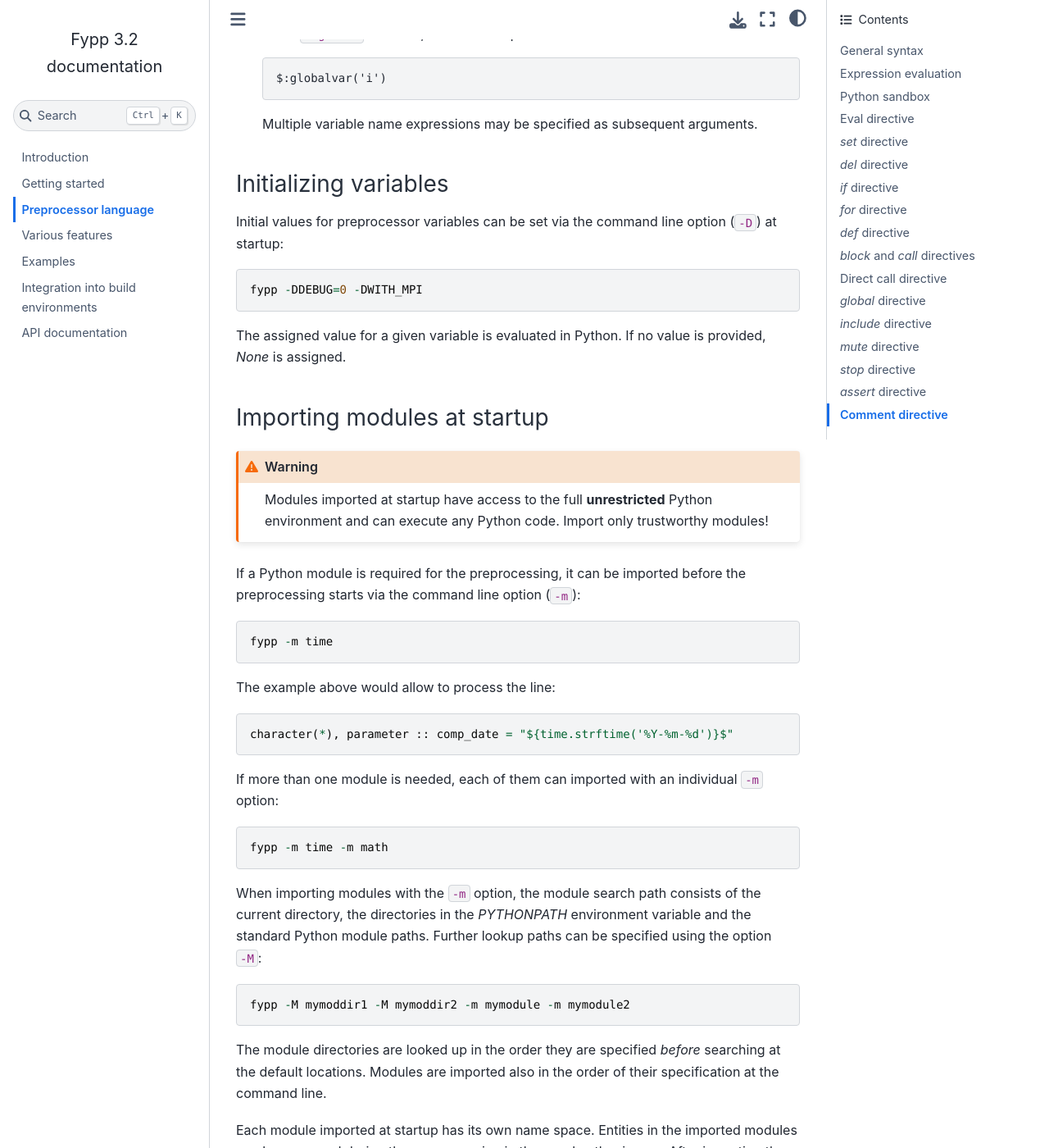
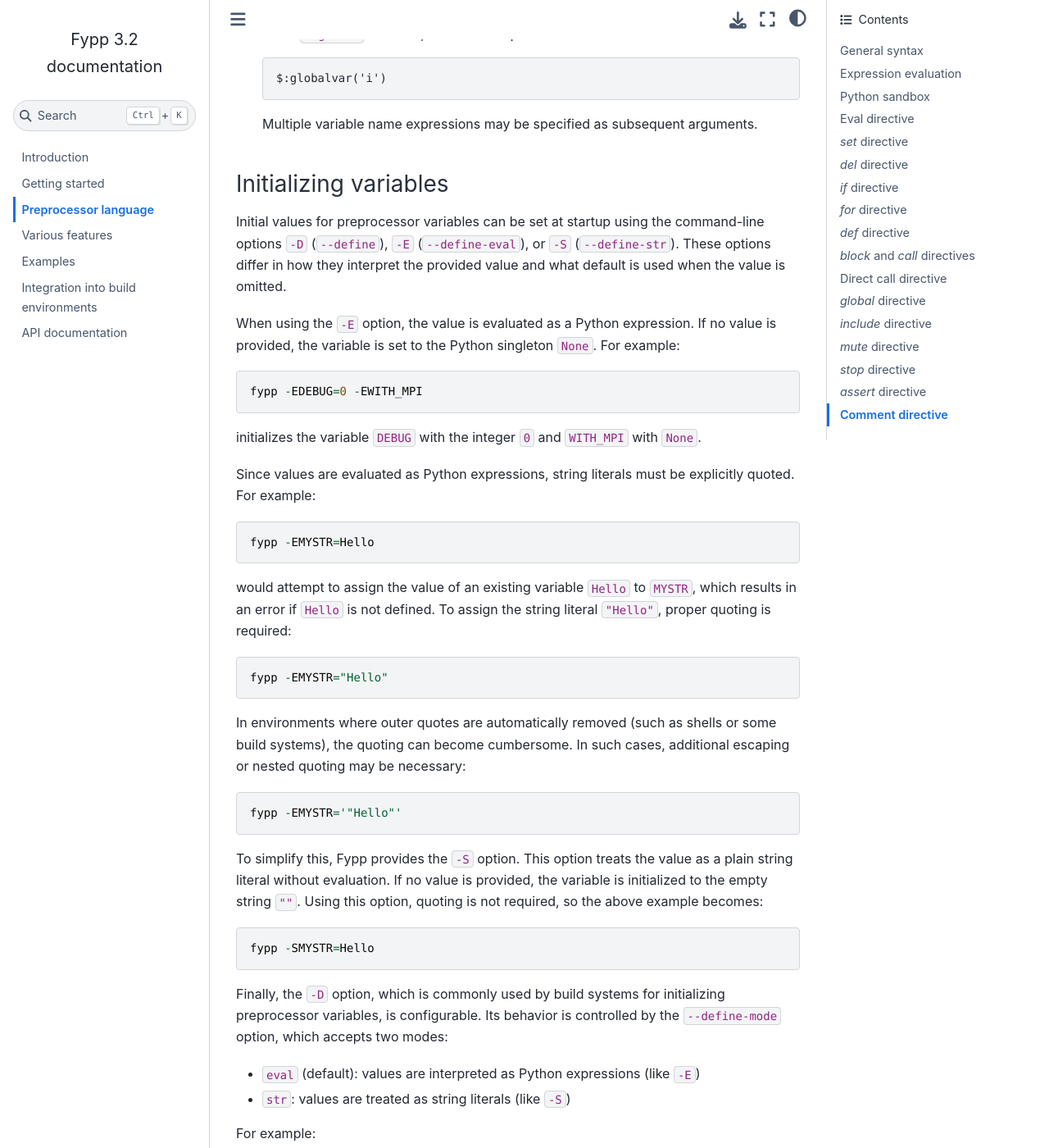
Before and after one commit to aradi/fypp, a Sphinx documentation site: the page built from docs/preprocessor-language.rst, in a window 1280 px wide and 1400 px high, scrolled down 5485 px. Shown: the whole window at 82% size. Built offline with Sphinx 7.4.7 and the Sphinx Book theme 1.1.4, drawn with Linux system fonts in a browser that asks for light colours; some of the changed text lies outside the part shown.

Commit message:
Implement options --define-mode,  -E and -S (#52)

```diff
--- a/docs/preprocessor-language.rst
+++ b/docs/preprocessor-language.rst
@@ -245,13 +245,66 @@
 Initializing variables
 ----------------------
 
-Initial values for preprocessor variables can be set via the command line option
-(``-D``) at startup::
+Initial values for preprocessor variables can be set at startup using the
+command-line options ``-D`` (``--define``), ``-E`` (``--define-eval``), or
+``-S`` (``--define-str``). These options differ in how they interpret the
+provided value and what default is used when the value is omitted.
 
-  fypp -DDEBUG=0 -DWITH_MPI
+When using the ``-E`` option, the value is evaluated as a Python expression. If
+no value is provided, the variable is set to the Python singleton ``None``. For
+example::
 
-The assigned value for a given variable is evaluated in Python. If no value is
-provided, `None` is assigned.
+  fypp -EDEBUG=0 -EWITH_MPI
+
+initializes the variable ``DEBUG`` with the integer ``0`` and ``WITH_MPI`` with
+``None``.
+
+Since values are evaluated as Python expressions, string literals must be
+explicitly quoted. For example::
+
+  fypp -EMYSTR=Hello
+
+would attempt to assign the value of an existing variable ``Hello`` to
+``MYSTR``, which results in an error if ``Hello`` is not defined. To assign the
+string literal ``"Hello"``, proper quoting is required::
+
+  fypp -EMYSTR="Hello"
+
+In environments where outer quotes are automatically removed (such as shells or
+some build systems), the quoting can become cumbersome. In such cases,
+additional escaping or nested quoting may be necessary::
+
+  fypp -EMYSTR='"Hello"'
+
+To simplify this, Fypp provides the ``-S`` option. This option treats the value
+as a plain string literal without evaluation. If no value is provided, the
+variable is initialized to the empty string ``""``. Using this option, quoting
+is not required, so the above example becomes::
+
+  fypp -SMYSTR=Hello
+
+Finally, the ``-D`` option, which is commonly used by build systems for
+initializing preprocessor variables, is configurable. Its behavior is controlled
+by the ``--define-mode`` option, which accepts two modes:
+
+- ``eval`` (default): values are interpreted as Python expressions (like ``-E``)
+- ``str``: values are treated as string literals (like ``-S``)
+
+For example::
+
+  fypp --define-mode=eval -DMYSTR="Hello"
+  fypp --define-mode=str -DMYSTR=Hello
+
+both assing the string ``"Hello"`` to ``MYSTR``.
+
+Note: The ``--define-mode`` option controls the behavior of *all* ``-D``
+options, but leaves the ``-S`` and ``-E`` options unaffected. The execution
+order of the ``-D``, ``-S``, and ``-E`` options is well-defined, but not
+guaranteed to remain consistent across versions. If your variable
+initializations depend on the order (e.g., referencing a previously defined
+variable in a later initialization expression), use only one type of definition
+option consistently. The order of initializations within the same option type is
+preserved.
 
 
 Importing modules at startup
```
Also changed, not shown: CHANGELOG.rst (+16 -0 lines), 2 other files.
